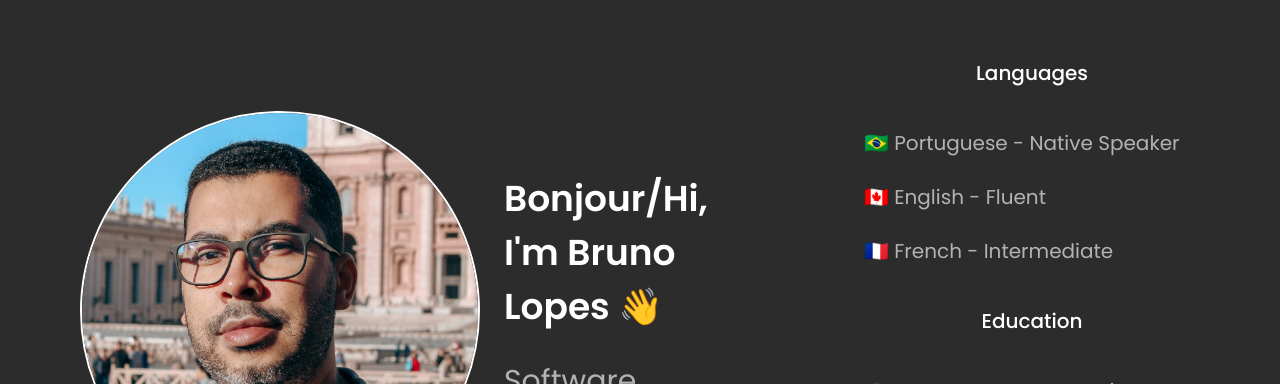
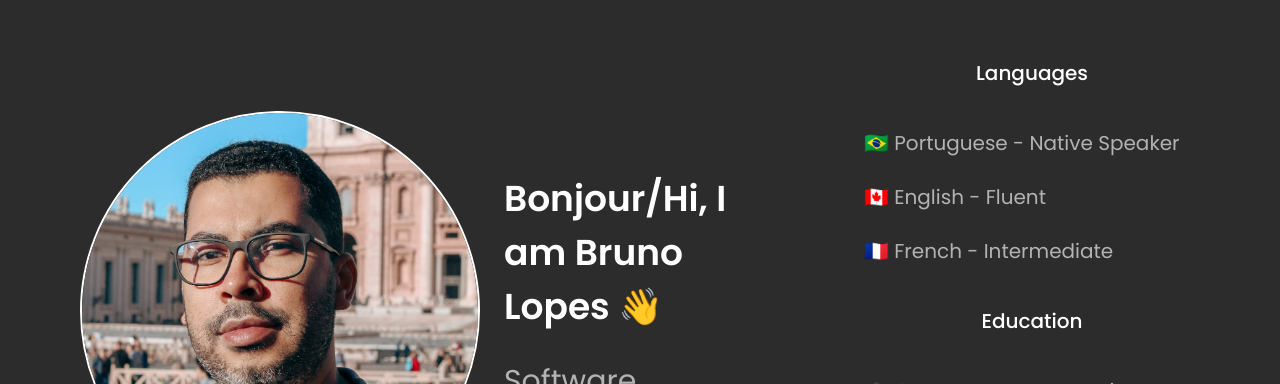
Before and after one commit to BrLopes3/brunolopesPortfolio, a Next.js app: page / in a window 1280 px wide. Shown: the top 384 px of the page. Built offline with nearby package versions, Linux system fonts and the light colour scheme.

Commit message:
change in the header text

```diff
--- a/src/app/components/header/header.tsx
+++ b/src/app/components/header/header.tsx
@@ -5,7 +5,7 @@ export function Header() {
     return(
         <div className='header'>
             <div>
-            <h1>Bonjour/Hi, I'm Bruno Lopes 👋</h1>
+            <h1>Bonjour/Hi, I am Bruno Lopes 👋</h1>
             <h2>Software Developer</h2>
             </div>
 
```
